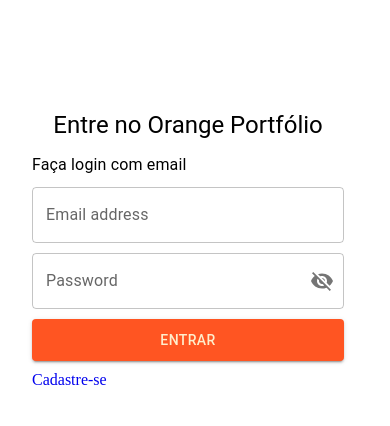
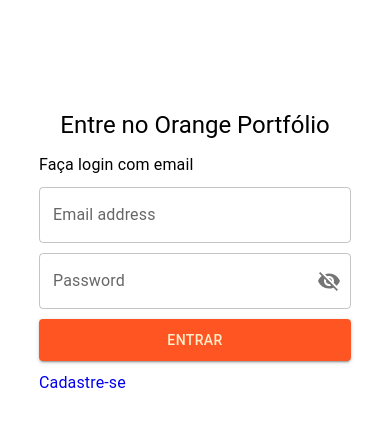
Before and after one commit to gabrielisantos-dev/Hackathon-Orange-Juice, a React (Vite) app in the folder frontend-orange/: page /login in a window 390 px wide. Shown: the top 426 px of the page. Built offline with nearby package versions, Linux system fonts and the light colour scheme.

Commit message:
feat: redirecionamento da página de cadastro para a página de login, criação de menu para logout no desktop e centralização do componente form login para mobile

```diff
--- a/frontend-orange/src/components/main-header/Header.jsx
+++ b/frontend-orange/src/components/main-header/Header.jsx
@@ -13,6 +13,8 @@
 import axios from 'axios'
 import { UserContext } from "../../context/UserContext";
 import { useNavigate } from "react-router-dom";
+import Tooltip from '@mui/material/Tooltip';
+import IconButton from '@mui/material/IconButton';
 
 
 
@@ -185,15 +187,95 @@
             </Typography>
           </Box> : null}
         </Box>
-        <Box
+
+
+
+
+        {responsivo ?
+        (<Box
           sx={{display:'flex', alignItems:'center', gap:'16px'}}>
-          <Box >
-            <img src={profilePicture} alt="Figura de perfil" width='40px' height='40px' />
+          <Box>
+
+          <Box
+            sx={{
+              display: 'flex',
+              justifyContent: 'right',
+              alignItems: 'center',
+              textAlign: 'center'
+            }}
+          >
+
+            <Tooltip
+              title="Menu"
+            >
+
+              <IconButton
+                onClick={handleClick}
+                size="small"
+                aria-controls={open ? 'account-menu' : undefined}
+                aria-haspopup="true"
+                aria-expanded={open ? 'true' : undefined}
+              >
+                <img src={profilePicture} alt="Figura de perfil" width='40px' height='40px' />
+
+              </IconButton>
+            </Tooltip>
+          </Box>
+
+          <Menu
+
+                transformOrigin={{horizontal:'right'}}
+                slotProps={{
+                  paper: {
+                    sx: {
+                      width: '250px',
+
+                    },
+                  }
+                }}
+                  sx={{marginTop:'12px', marginLeft: '50px'}}
+                  id="basic-menu"
+                  anchorEl={anchorEl}
+                  open={open}
+                  onClose={handleClose}
+                  MenuListProps={{
+                    'aria-labelledby': 'basic-button',
+                  }}
+
+                >
+                <Box sx={{margin:'15px 0px 15px 15px'}}>
+                  <Typography fontWeight='600'>{nome}</Typography>
+                  <Typography>{email}</Typography>
+                </Box>
+                  <Divider/>
+                  <MenuItem onClick={handleClose} sx={{gap:'10px'}}>
+                    <LogoutIcon/>
+                    <Typography>
+                    <Link
+                      onClick={()=>{handleBotaoSair()}}
+                      style={{
+                        textDecoration:'none',
+                        color:'#0B0C0D',
+                        cursor:'pointer'
+                        }}
+                        >Sair</Link>
+                    </Typography>
+                  </MenuItem>
+                </Menu>
+
           </Box>
           <Box color='neutral.lightest'>
             <NotificationsIcon/>
           </Box>
-        </Box>
+        </Box>) :
+        (<Box>
+          <img src={profilePicture} alt="Figura de perfil" width='40px' height='40px' />
+          </Box>
+          )}
+
+
+
+
 
       </Box>
       )}
--- a/frontend-orange/src/components/tela-cadastro/CadastroFormulario.jsx
+++ b/frontend-orange/src/components/tela-cadastro/CadastroFormulario.jsx
@@ -26,11 +26,9 @@
         password: form.senha,
       });
 
-      if (response.data.token && response.status === 200 || response.status === 201) {
-        // Salva o token no localStorage
-        localStorage.setItem('token', response.data.token);
-        setRedirCadastro(true)
+      if (response.status === 200 || response.status === 201) {
         setMensagem('Cadastro feito com sucesso');
+        setTimeout(function() {setRedirCadastro(true)}, 2000)
       } else {
         setMensagem('Erro no cadastro. Por favor, tente novamente.');
       }
@@ -64,6 +62,7 @@
   return (
     <>
       <Box>
+        <form style={styles.formularioContainer}>
         {mensagem && (
           <Alert
           severity={mensagem.includes('sucesso') ? 'success' : 'error'}
@@ -73,9 +72,6 @@
             {mensagem}
           </Alert>
         )}
-      </Box>
-      <Box>
-        <form style={styles.formularioContainer}>
           <Grid container spacing={2}>
             <Grid item xs={12} sm={6}>
               <TextField
--- a/frontend-orange/src/components/tela-login/FormularioLogin.jsx
+++ b/frontend-orange/src/components/tela-login/FormularioLogin.jsx
@@ -15,6 +15,8 @@
 import Loading from '../../components/loading/Loading'
 import { UserContext } from "../../context/UserContext";
 import axios from 'axios';
+import { theme } from '../../utils/Theme';
+import { ThemeProvider } from '@mui/material';
 
 export default function FormularioLogin(props) {
 
@@ -46,12 +48,13 @@
 
 
         return (
+          <ThemeProvider theme={theme}>
           <Box sx={{ width: props.boxWidth, height: '271px' }}>
-      <Box sx={{ width: props.widthTitle, height: props.heightTitle }}>
-        <Typography variant={props.titulo}>
-          Faça login com email
-        </Typography>
-      </Box>
+            <Box sx={{ width: props.widthTitle, height: props.heightTitle }}>
+              <Typography variant={props.titulo}>
+                Faça login com email
+              </Typography>
+            </Box>
       <Box
         component="form"
         sx={{
@@ -117,27 +120,25 @@
         >
           Entrar
         </Button>
-        <Box
+        <Typography
         >
           <Link
-            color="neutral.main"
-            marginTop="18px"
-            fontWeight="400"
-            fontSize="16px"
-            lineHeight="16px"
-            letterSpacing="0.15px"
-
-            href="#"
-
+            sx={{
+              display: 'block',
+              marginTop: '16px',
+              color: 'neutral.dark',
+              fontSize: '18px',
+          }}
             to='/cadastro'
-            style={{textDecoration:'none', cursor:'pointer'}}
+            style={{textDecoration:'none', cursor:'pointer', color: 'neutral.dark'}}
           >
             Cadastre-se
           </Link>
           {dadosDoUsuario.length === 0 && loading ? (<Loading/>) : null}
-        </Box>
+        </Typography>
       </Box>
     </Box>
+    </ThemeProvider>
   );
 }
 
--- a/frontend-orange/src/context/UserContext.jsx
+++ b/frontend-orange/src/context/UserContext.jsx
@@ -42,7 +42,10 @@
     <UserContext.Provider
       value={{
         dadosDoUsuario,setDadosDoUsuario,reqRespostaBdUser,
-        dadosProjetosDoUsuario,setDadosProjetosDoUsuario,reqRespostaBdUserList,mensagemLogin,redirCadastro,erroUserList }}
+        dadosProjetosDoUsuario,setDadosProjetosDoUsuario,reqRespostaBdUserList,
+        mensagemLogin,
+        setRedirCadastro, redirCadastro,
+        erroUserList }}
     >
       {children}
     </UserContext.Provider>
--- a/frontend-orange/src/pages/MeuPortfolio.jsx
+++ b/frontend-orange/src/pages/MeuPortfolio.jsx
@@ -136,7 +136,6 @@
         )}
       />
   </Box>
-              {console.log(erroUserList)}
         {dadosProjetosDoUsuario.length === 0 && erroUserList !== 'Nenhum projeto foi encontrado!' ? (<Loading/>) : (
         <Box sx={{display:'flex', gap:'26px', flexWrap:'wrap'}}>
 
--- a/frontend-orange/src/pages/TelaLogin.jsx
+++ b/frontend-orange/src/pages/TelaLogin.jsx
@@ -40,11 +40,17 @@
     <ThemeProvider theme={theme}>
 
 
-      <Box sx={{display: 'flex', gap:!responsivo2 ? '103px' : '403px'}}>
+      <Box sx={{
+        display: 'flex',
+        flexDirection: 'row',
+        justifyContent: 'center',
+        gap:!responsivo2 ? '103px' : '403px'
+      }}>
 
 
       {responsivo1 ?
-        <Box>
+        <Box
+          sx={{position: 'relative', right: '6%'}}>
           <ContainerImagemTelaLogin width='525px' height='832px'/>
         </Box> : null}
         <Box
@@ -53,8 +59,8 @@
               flexDirection:'column',
               gap:'10px',
               marginTop:responsivo1 ? '210px' : '109px',
-              marginLeft: '32px',
-              alignItems:'center',
+              // marginLeft: '32px',
+              alignItems:'center'
 
             }}>
 
--- a/frontend-orange/src/styles.jsx
+++ b/frontend-orange/src/styles.jsx
@@ -26,8 +26,8 @@
     width: '60%',
     height: 'auto',
     position: 'absolute',
-    top: '-30%',
-    left: '61%',
+    top: '-40%',
+    left: '50%',
     transform: 'translateX(-50%)',
     borderRadius: '4px',
   },
```
